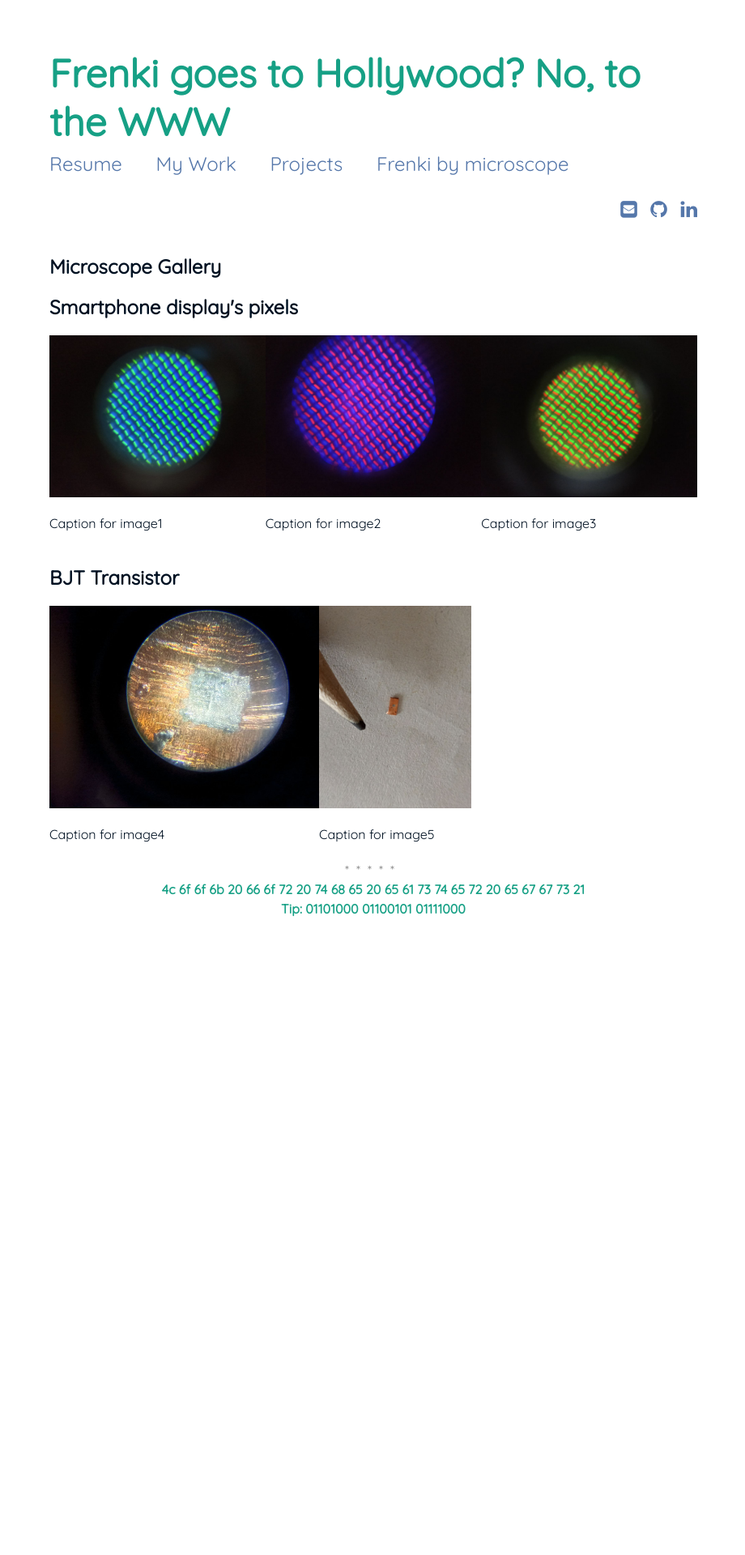
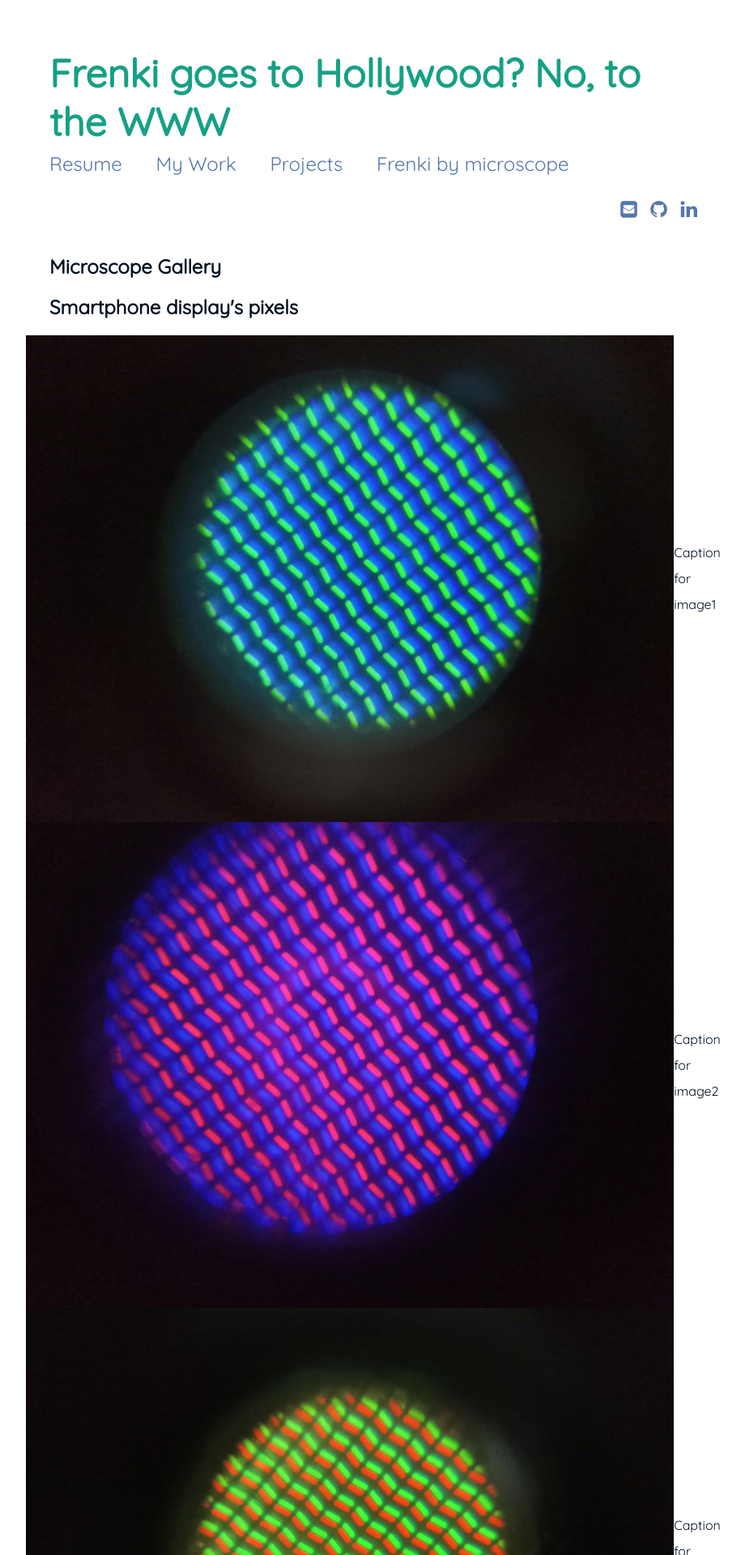
Before and after one commit to FreShq99/frenkishqepa.com, a Jekyll site: the page built from gallery.html, in a window 1280 px wide. Shown: the top 1920 px of the page at 81% size, without its empty margins (179-1099 px from the left). Built offline with Jekyll 4.4.1, drawn with Linux system fonts in a browser that asks for light colours; before the commit the page ends 1194 px from its top, so only the background shows below that.

Commit message:
Update main.css

```diff
--- a/assets/css/main.css
+++ b/assets/css/main.css
@@ -226,7 +226,7 @@
 
   }
 
-  /* Grid layout */
+  /* Grid layout
   .row {
   display: flex; /* set the container to display as a flex container */
 }
@@ -234,6 +234,19 @@
 .column img {
   max-height: 250px; /* set the maximum height of the images to the height of the smallest image */
   object-fit: contain; /* maintain the aspect ratio of the images */
+}*/
+
+.row {
+  display: flex;
+  flex-wrap: wrap;
+  align-items: stretch;
+}
+
+.column {
+  flex: 1;
+  display: flex;
+  align-items: center;
+  justify-content: center;
 }
 
 
```
